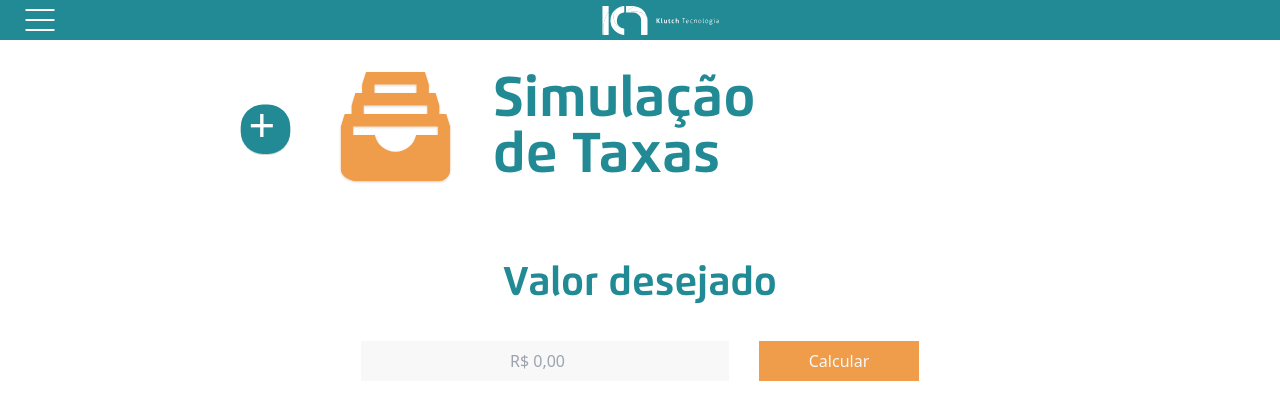
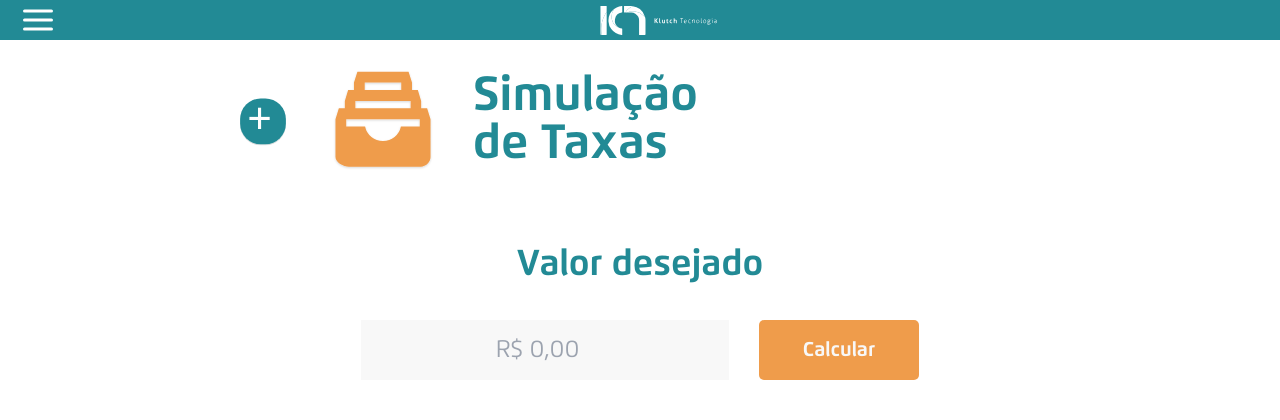
Before and after one commit to viniciusperrone/Klutch-Tech, a Next.js app in the folder frontend/: page / in a window 1280 px wide. Shown: the top 420 px of the page. Built offline with nearby package versions, Linux system fonts and the light colour scheme.

Commit message:
style: stylized home screen

```diff
--- a/frontend/package.json
+++ b/frontend/package.json
@@ -12,7 +12,8 @@
     "next": "12.2.1",
     "phosphor-react": "^1.4.1",
     "react": "18.2.0",
-    "react-dom": "18.2.0"
+    "react-dom": "18.2.0",
+    "react-icons": "^4.4.0"
   },
   "devDependencies": {
     "@types/node": "^18.0.3",
--- a/frontend/src/components/Header.tsx
+++ b/frontend/src/components/Header.tsx
@@ -1,11 +1,11 @@
 import Image from 'next/image';
-import { List } from 'phosphor-react';
+import { FiMenu } from 'react-icons/fi';
 import LogoSvg from '../assets/icons/logo.svg';
 
 export function Header() {
   return (
     <header className="bg-blue-400 h-10 px-5 flex items-center justify-between">
-      <List size={40} weight="light" className="text-white" />
+      <FiMenu size={36} className="text-white" />
       <Image src={LogoSvg} />
       <div></div>
     </header>
--- a/frontend/src/pages/index.tsx
+++ b/frontend/src/pages/index.tsx
@@ -12,25 +12,25 @@ export default function Home() {
       <main className="flex-1 pt-[30px]">
         <div className="flex w-full pl-[18.2vw] items-center gap-10">
           <span>
-            <Image src={PlusSvg} width={65} height={65} />
+            <Image src={PlusSvg} width={60} height={60} />
           </span>
-          <Image src={FillingSvg} width={115} height={115} />
-          <strong className="text-[56px] text-blue-400 font-flexoBold leading-[56px]">
+          <Image src={FillingSvg} width={100} height={100} />
+          <strong className="text-[48px] text-blue-400 font-flexoBold leading-[48px]">
             Simulação
             <br /> de Taxas
           </strong>
         </div>
         <div className="flex-1 flex flex-col items-center pt-[68px]">
-          <h2 className="text-[40px] text-blue-400 font-flexoBold">
+          <h2 className="text-[36px] text-blue-400 font-flexoBold">
             Valor desejado
           </h2>
           <div className="flex flex-row gap-[30px] py-7">
             <input
               type="number"
               placeholder="R$ 0,00"
-              className="bg-gray-200 w-[368px] h-10 text-center"
+              className="bg-gray-200 w-[368px] h-[60px] px-2 text-center text-[24px] font-flexoRegular leading-10"
             />
-            <button className="bg-orange-400 text-gray-200 w-[160px]">
+            <button className="bg-orange-400 w-[160px] rounded-[5px] py-2 text-[20px] font-flexoBold text-gray-200 leading-[24px] ">
               Calcular
             </button>
           </div>
```
Also changed, not shown: 1 other file (tests, documents, lock files or other folders).
